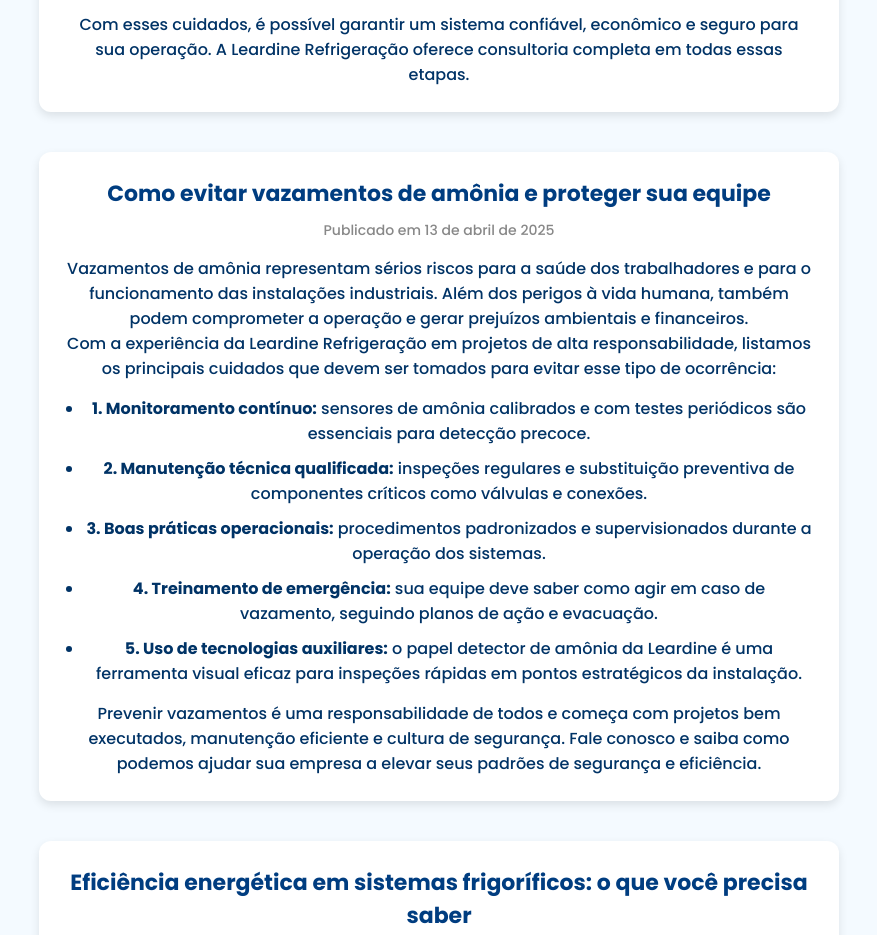
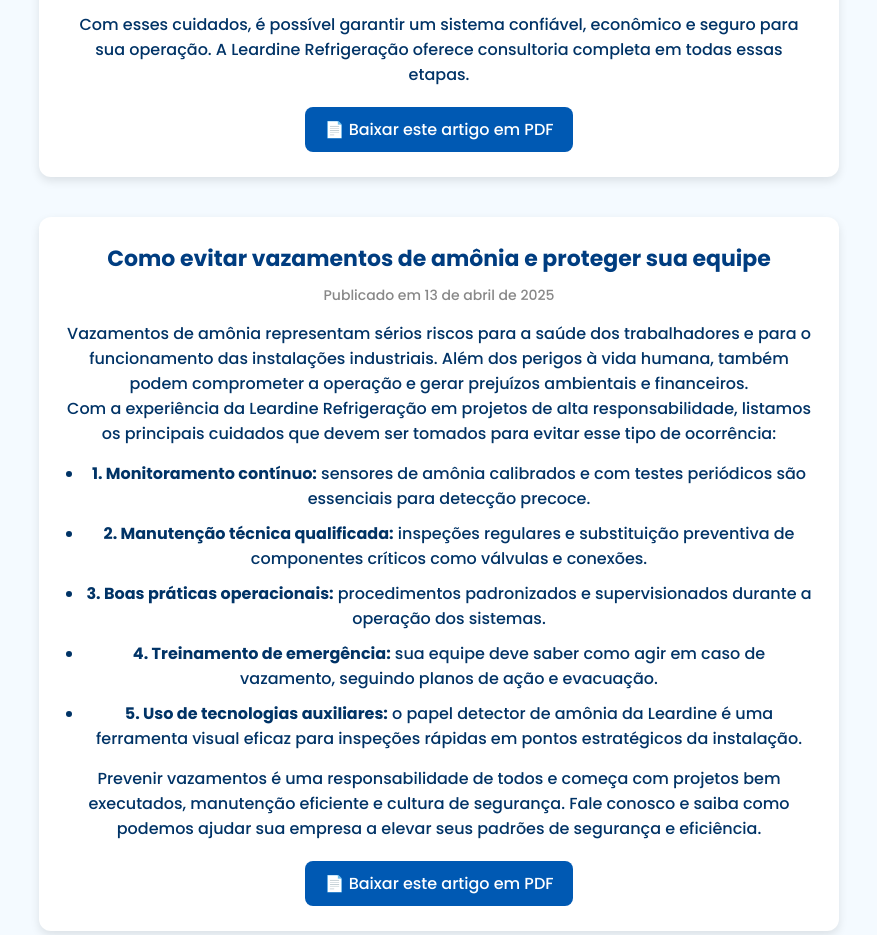
Before and after one commit to lrindustrial/leardine-site, a plain HTML site: page index.html in a window 1280 px wide. Shown: the part 4507-5442 px from the top of the page, without its empty margins (201-1078 px from the left). Drawn offline with Linux system fonts and the light colour scheme.

Commit message:
Add files via upload

```diff
--- a/index.html
+++ b/index.html
@@ -145,6 +145,12 @@
             <li><strong>5. Monitoramento de vazamentos:</strong> uso de tecnologia, como o papel detector de amônia, para inspeção contínua.</li>
         </ul>
         <p>Com esses cuidados, é possível garantir um sistema confiável, econômico e seguro para sua operação. A Leardine Refrigeração oferece consultoria completa em todas essas etapas.</p>
+
+<a href="pdfs/artigo_1.pdf" class="pdf-button" download>
+    📄 Baixar este artigo em PDF
+</a>
+
+
     </div>
 
 <div class="blog-post fade-in">
@@ -163,6 +169,13 @@
     </ul>
 
     <p>Prevenir vazamentos é uma responsabilidade de todos e começa com projetos bem executados, manutenção eficiente e cultura de segurança. Fale conosco e saiba como podemos ajudar sua empresa a elevar seus padrões de segurança e eficiência.</p>
+
+
+<a href="pdfs/artigo_2.pdf" class="pdf-button" download>
+    📄 Baixar este artigo em PDF
+</a>
+
+
 </div>
 
 
@@ -182,6 +195,11 @@
     </ul>
 
     <p>Em projetos realizados pela Leardine Refrigeração, nossos clientes já obtiveram até 25% de economia no consumo energético dos sistemas de refrigeração. Fale conosco e descubra como podemos aplicar essa economia na sua planta também.</p>
+
+<a href="pdfs/artigo_3.pdf" class="pdf-button" download>
+    📄 Baixar este artigo em PDF
+</a>
+
 </div>
 
 
@@ -202,6 +220,12 @@
     </ul>
 
     <p>Já realizamos treinamentos em empresas como Pole Alimentos, Pamplona e Fini, com resultados comprovados. Entre em contato para montar um cronograma sob medida para sua equipe e seu sistema.</p>
+
+<a href="pdfs/artigo_4.pdf" class="pdf-button" download>
+    📄 Baixar este artigo em PDF
+</a>
+
+
 </div>
 
 
--- a/style.css
+++ b/style.css
@@ -537,3 +537,20 @@ color: white;
 .blog-post ul li {
     margin-bottom: 10px;
 }
+
+
+.pdf-button {
+    display: inline-block;
+    margin-top: 20px;
+    background-color: #0059b3;
+    color: white;
+    padding: 10px 20px;
+    border-radius: 8px;
+    text-decoration: none;
+    font-weight: 500;
+    transition: background-color 0.3s ease;
+}
+
+.pdf-button:hover {
+    background-color: #003d80;
+}
```
Also changed, not shown: 4 other files.
